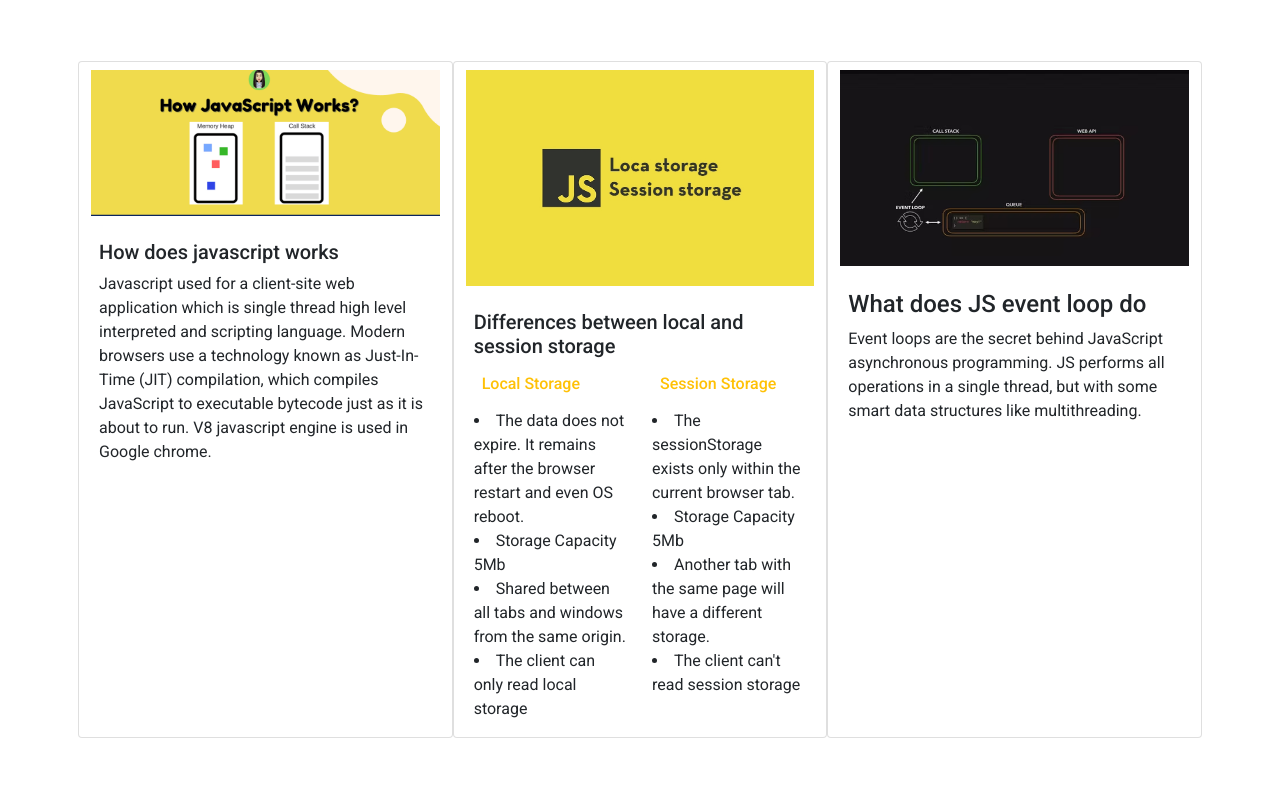
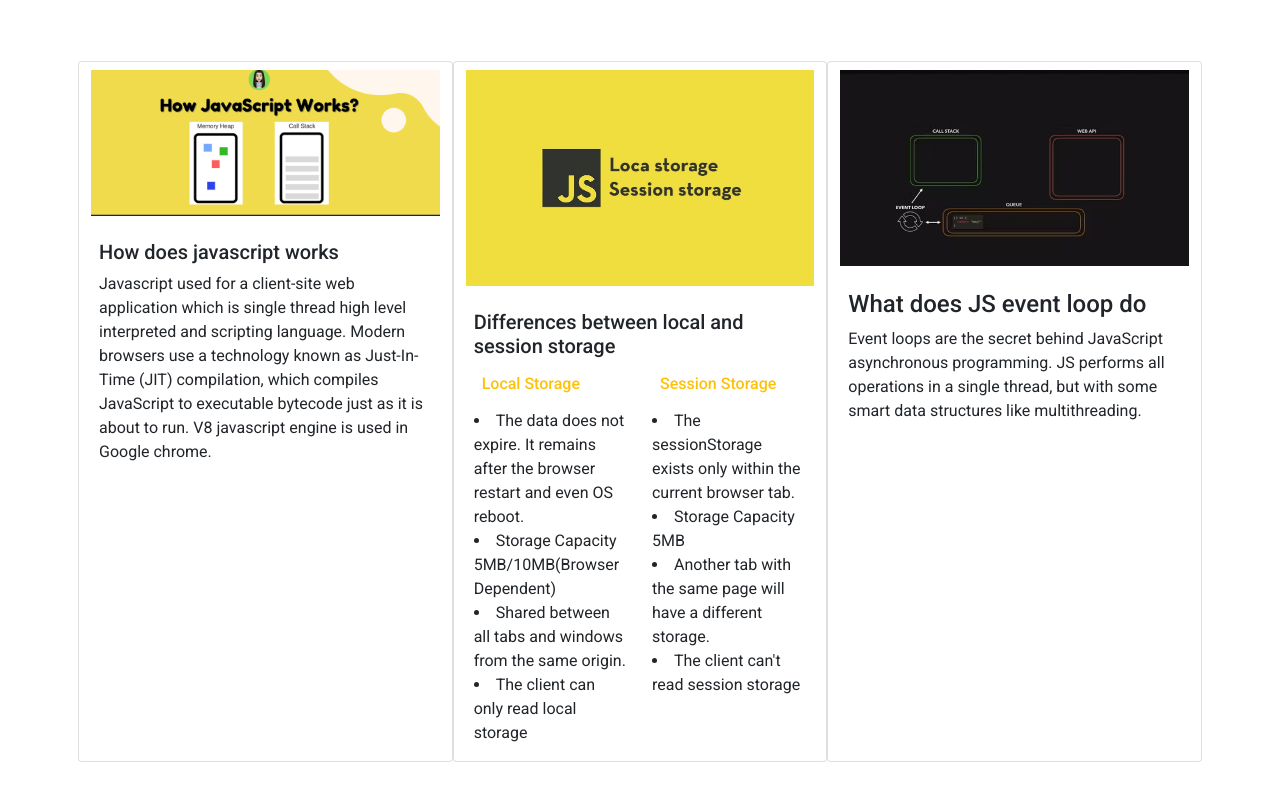
Before and after one commit to mak-43/insta-shohor, a plain HTML site: page index.html in a window 1280 px wide. Shown: the part 1535-2335 px from the top of the page. Drawn offline with nearby package versions, Linux system fonts and the light colour scheme.

Commit message:
correction

```diff
--- a/index.html
+++ b/index.html
@@ -94,7 +94,7 @@
                                   <h6 class="p-2 text-warning">Local Storage</h6>
 
                                   <li>The data does not expire. It remains after the browser restart and even OS reboot.</li>
-                                  <li>Storage Capacity 5Mb</li>
+                                  <li>Storage Capacity 5MB/10MB(Browser Dependent)</li>
                                   <li>Shared between all tabs and windows from the same origin.</li>
                                     <li>The client  can only read local storage</li>
 
@@ -102,7 +102,7 @@
                                 <div class="col-md-6">
                                   <h6 class="p-2 text-warning">Session Storage</h6>
                                   <li>The sessionStorage exists only within the current browser tab.</li>
-                                  <li>Storage Capacity 5Mb</li>
+                                  <li>Storage Capacity 5MB</li>
                                   <li>Another tab with the same page will have a different storage.</li>
                                   <li>The client  can't read session storage</li>
 
```
